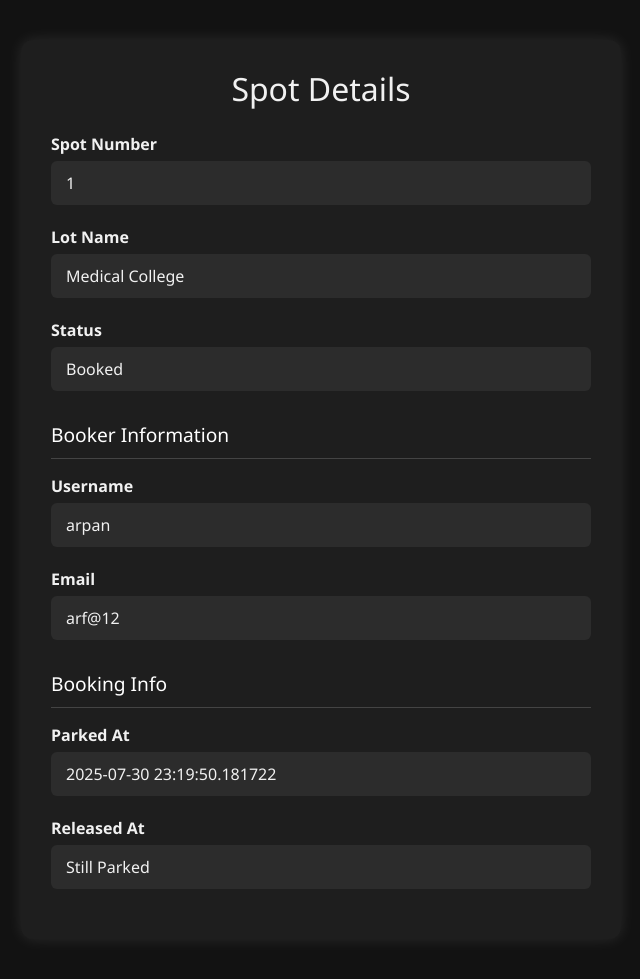
After one commit to amancommits/vehicle_parking_system, a Flask app: page /spot_details/91 in a window 1280 px wide. The commit adds this page. Shown: the whole page, without its empty margins (319-959 px from the left). Run offline with Flask 3, Linux system fonts and the light colour scheme; data comes from the database, SQL or seed files in the repository; both versions use the stored data as it was after the commit.

Commit message:
final commit

```diff
--- a/app.py
+++ b/app.py
@@ -100,6 +100,20 @@ def new_parking():
 
         return redirect(url_for('admin'))
     return render_template('new_parking.html')
+
+@app.route('/spot_details/<int:spot_id>')
+def spot_details(spot_id):
+    spot = Spot.query.get_or_404(spot_id)
+
+    # Make sure the spot is booked
+    if spot.status.lower() != 'booked' and spot.user_id is None:
+        return "This spot is not currently booked.", 404
+
+    user = User.query.get(spot.user_id)
+    release = Release.query.filter_by(spot_id=spot.id, user_id=user.id).order_by(Release.parked_at.desc()).first()
+
+    return render_template('spot_details.html', spot=spot, user=user, release=release)
+
 
 @app.route('/edit_parking.html/<int:lot_id>', methods=['GET', 'POST'])
 def edit_parking(lot_id):
--- /dev/null
+++ b/templates/spot_details.html
@@ -0,0 +1,142 @@
+<!DOCTYPE html>
+<html lang="en">
+<head>
+  <meta charset="UTF-8" />
+  <meta name="viewport" content="width=device-width, initial-scale=1.0"/>
+  <title>Spot Details</title>
+  <link href="https://cdn.jsdelivr.net/npm/bootstrap@5.0.2/dist/css/bootstrap.min.css" rel="stylesheet">
+  <style>
+    body {
+      background-color: #121212;
+      color: #f1f1f1;
+      font-family: 'Segoe UI', sans-serif;
+    }
+
+    .container-box {
+      max-width: 600px;
+      margin: 40px auto;
+      background-color: #1e1e1e;
+      border-radius: 12px;
+      padding: 30px;
+      box-shadow: 0 0 15px rgba(255, 255, 255, 0.1);
+    }
+
+    .form-section {
+      margin-bottom: 20px;
+    }
+
+    .label {
+      font-weight: bold;
+      margin-bottom: 5px;
+    }
+
+    .value-box {
+      background-color: #2c2c2c;
+      padding: 10px 15px;
+      border-radius: 6px;
+      color: #f1f1f1;
+    }
+
+    .section-title {
+      color: #ffffff;
+      border-bottom: 1px solid #444;
+      padding-bottom: 8px;
+      margin-top: 30px;
+      margin-bottom: 15px;
+      font-size: 1.2rem;
+    }
+
+    .btn-custom {
+      background-color: #ffffff;
+      color: #121212;
+      border: none;
+    }
+
+    .btn-custom:hover {
+      background-color: #cccccc;
+    }
+
+    .alert-custom {
+      background-color: #333;
+      color: #ff9999;
+      padding: 15px;
+      border-radius: 6px;
+      text-align: center;
+    }
+  </style>
+</head>
+<body>
+
+  <div class="container-box">
+    <h2 class="text-center mb-4">Spot Details</h2>
+
+    <div class="form-section">
+      <div class="label">Spot Number</div>
+      <div class="value-box">{{ spot.spot_number }}</div>
+    </div>
+
+    <div class="form-section">
+      <div class="label">Lot Name</div>
+      <div class="value-box">{{ spot.lot.prime_location }}</div>
+    </div>
+
+    <div class="form-section">
+      <div class="label">Status</div>
+      <div class="value-box">{{ spot.status }}</div>
+    </div>
+
+    {% if user %}
+      <div class="section-title">Booker Information</div>
+
+      <div class="form-section">
+        <div class="label">Username</div>
+        <div class="value-box">{{ user.username }}</div>
+      </div>
+
+      <div class="form-section">
+        <div class="label">Email</div>
+        <div class="value-box">{{ user.email }}</div>
+      </div>
+
+      {% if user.vehicle_number %}
+      <div class="form-section">
+        <div class="label">Vehicle Number</div>
+        <div class="value-box">{{ user.vehicle_number }}</div>
+      </div>
+      {% endif %}
+
+      {% if user.location %}
+      <div class="form-section">
+        <div class="label">Location</div>
+        <div class="value-box">{{ user.location }}</div>
+      </div>
+      {% endif %}
+
+      {% if release %}
+        <div class="section-title">Booking Info</div>
+
+        <div class="form-section">
+          <div class="label">Parked At</div>
+          <div class="value-box">{{ release.parked_at }}</div>
+        </div>
+
+        <div class="form-section">
+          <div class="label">Released At</div>
+          <div class="value-box">{{ release.released_at or "Still Parked" }}</div>
+        </div>
+
+        {% if release.cost %}
+        <div class="form-section">
+          <div class="label">Cost</div>
+          <div class="value-box">₹{{ release.cost }}</div>
+        </div>
+        {% endif %}
+      {% endif %}
+    {% else %}
+      <div class="alert-custom mt-4">No user is associated with this spot.</div>
+    {% endif %}
+
+  </div>
+
+</body>
+</html>
```
Also changed, not shown: templates/view_spot.html (+4 -3 lines), README.md, instance/parking.db, spot_details.html (added).
